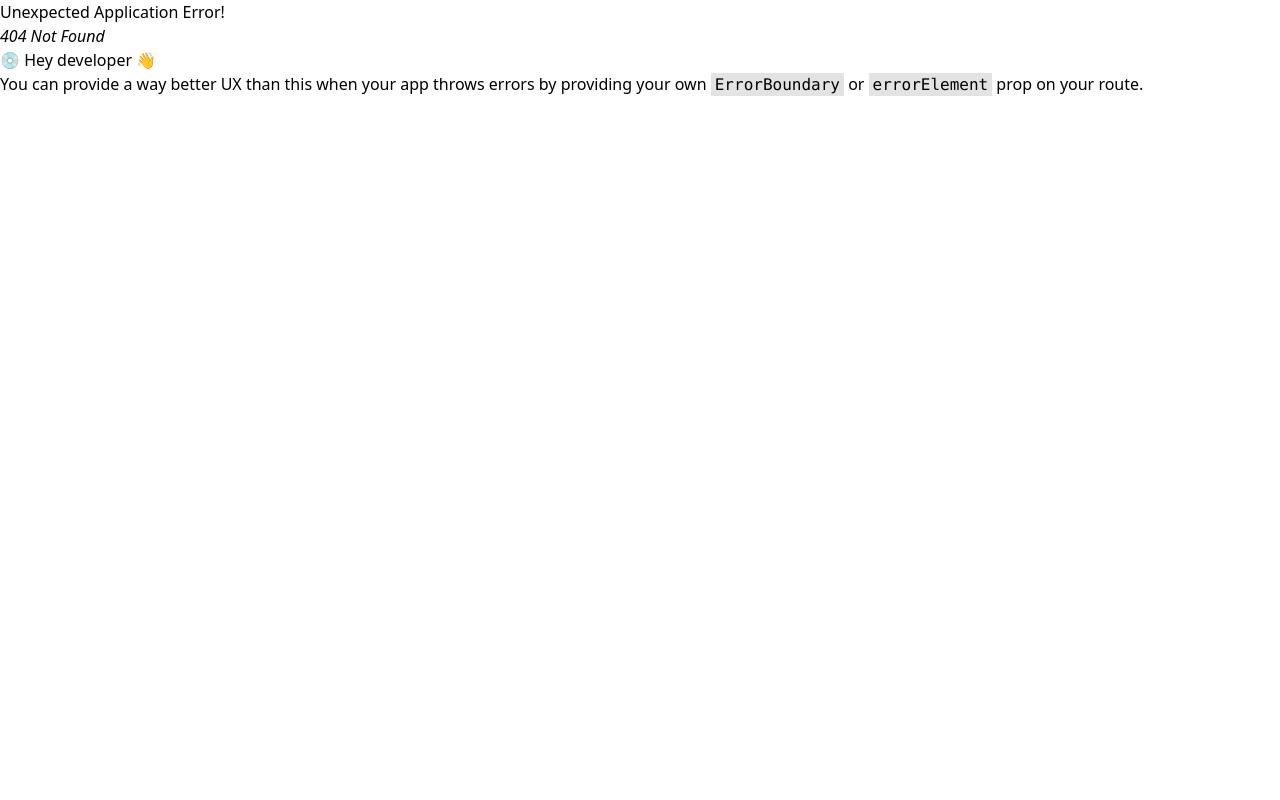
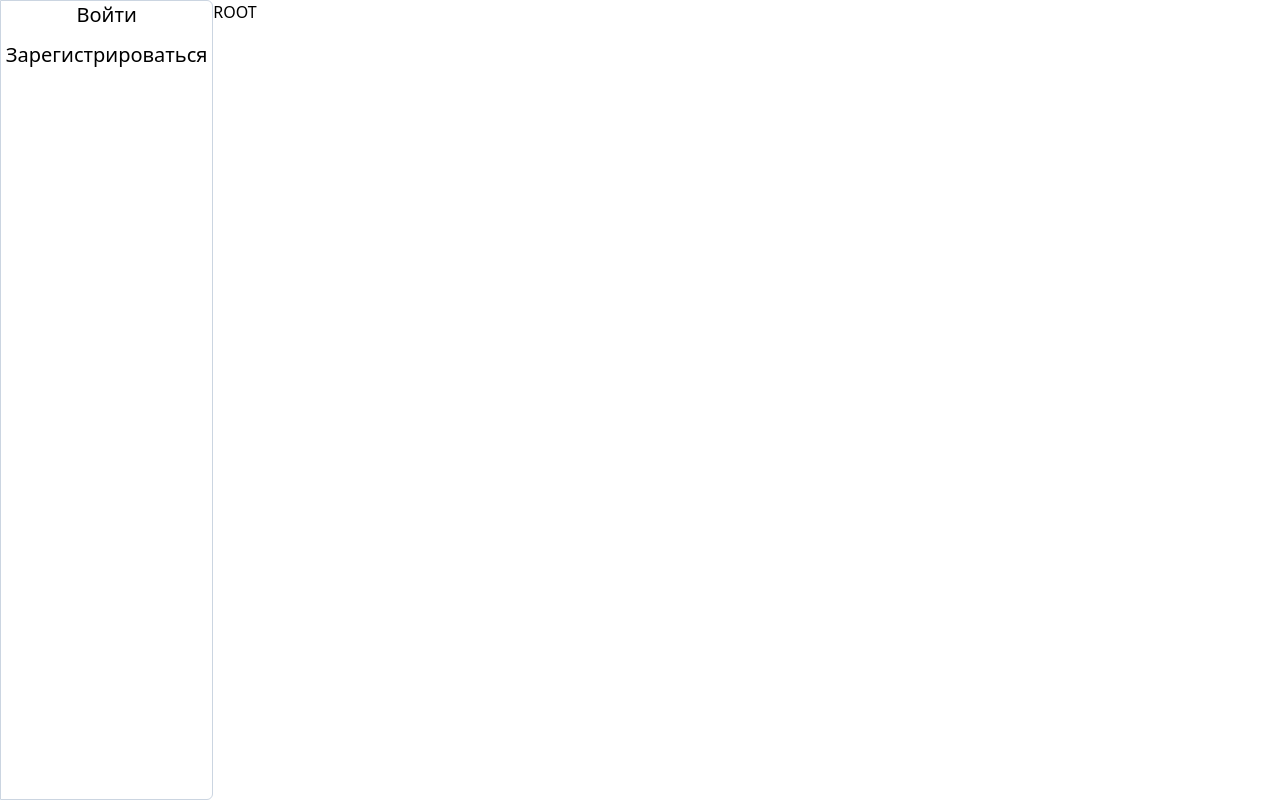
Before and after one commit to FriendTrack/FriendTrack-Web, a React (Vite) app: page / in a window 1280 px wide. Before the commit this address had no page. Built offline with nearby package versions, Linux system fonts and the light colour scheme.

Commit message:
Add:
-Layout
-Adaptive

```diff
--- a/src/components/router/Router.tsx
+++ b/src/components/router/Router.tsx
@@ -1,15 +1,28 @@
 import { ROUTES } from "@/lib/constants/router";
+import Layout from "@/pages/layout/Layout";
 import LoginPage from "@/pages/loginPage/LoginPage";
 import RegistrationPage from "@/pages/registrationPage/RegistrationPage";
 import { createBrowserRouter } from "react-router-dom";
 
 export const router = createBrowserRouter([
   {
+    path: ROUTES.ROOT,
+    element: <Layout>ROOT</Layout>,
+  },
+  {
     path: ROUTES.REGISTRATION,
-    element: <RegistrationPage />,
+    element: (
+      <Layout>
+        <RegistrationPage />
+      </Layout>
+    ),
   },
   {
     path: ROUTES.LOGIN,
-    element: <LoginPage />,
+    element: (
+      <Layout>
+        <LoginPage />
+      </Layout>
+    ),
   },
 ]);
--- a/src/components/ui/drawer.tsx
+++ b/src/components/ui/drawer.tsx
@@ -26,7 +26,7 @@ const DrawerOverlay = React.forwardRef<
 >(({ className, ...props }, ref) => (
   <DrawerPrimitive.Overlay
     ref={ref}
-    className={cn("fixed inset-0 z-50 bg-black/80", className)}
+    className={cn("fixed inset-0 z-50 bg-black/0", className)}
     {...props}
   />
 ));
--- a/src/lib/constants/router.tsx
+++ b/src/lib/constants/router.tsx
@@ -1,4 +1,5 @@
 export const ROUTES = {
+  ROOT: "/",
   REGISTRATION: "/registration",
   LOGIN: "/login",
 };
--- /dev/null
+++ b/src/pages/layout/Layout.tsx
@@ -0,0 +1,27 @@
+import { ROUTES } from "@/lib/constants/router";
+import React, { ReactNode } from "react";
+import { NavLink } from "react-router-dom";
+
+const Layout: React.FC<{ children: ReactNode }> = ({ children }) => {
+  return (
+    <main className="w-screen h-screen flex flex-col lg:flex-row">
+      <aside className="w-full mb-5 lg:mb-0  lg:w-2/12 border border-solid border-slate-300 rounded-e-md">
+        <ul className="flex gap-3 lg:flex-col items-center text-xl">
+          <li>
+            <NavLink to={ROUTES.LOGIN} className={""}>
+              Войти
+            </NavLink>
+          </li>
+          <li>
+            <NavLink to={ROUTES.REGISTRATION} className={""}>
+              Зарегистрироваться
+            </NavLink>
+          </li>
+        </ul>
+      </aside>
+      {children}
+    </main>
+  );
+};
+
+export default Layout;
--- a/src/pages/layout/SideMenu.tsx
+++ /dev/null
@@ -1,11 +0,0 @@
-const SideMenu = () => {
-  return (
-    <aside className="flex flex-col gap-3">
-      <span>Войти</span>
-      <span>Зарегистрироваться</span>
-      <div className="w-full h-[1px] bg-slate-400"></div>
-    </aside>
-  );
-};
-
-export default SideMenu;
--- a/src/pages/loginPage/LoginPage.tsx
+++ b/src/pages/loginPage/LoginPage.tsx
@@ -2,8 +2,8 @@ import LoginForm from "./LoginForm";
 
 const LoginPage = () => {
   return (
-    <main className=" h-screen w-screen grid grid-cols-1 lg:grid-cols-2 place-items-center">
-      <LoginForm className="w-10/12 md:w-8/12 lg:justify-self-center xl:justify-self-end" />
+    <main className="w-full grid grid-cols-1 lg:grid-cols-3 items-center justify-items-center">
+      <LoginForm className="w-10/12 col-span-2 md:w-8/12 2xl:w-7/12  justify-self-center" />
       <img
         src="/assets/login.png"
         alt="..."
--- a/src/pages/registrationPage/RegistrationPage.tsx
+++ b/src/pages/registrationPage/RegistrationPage.tsx
@@ -2,8 +2,8 @@ import RegistrationForm from "./RegistrationForm";
 
 const RegistrationPage = () => {
   return (
-    <main className=" h-screen w-screen grid grid-cols-1 lg:grid-cols-2 place-items-center">
-      <RegistrationForm className="w-10/12 md:w-8/12 lg:justify-self-center xl:justify-self-end" />
+    <main className="w-full grid grid-cols-1 lg:grid-cols-3 items-center justify-items-center">
+      <RegistrationForm className="w-10/12 col-span-2 md:w-8/12 2xl:w-7/12  justify-self-center" />
       <img
         src="/assets/registration.png"
         alt="..."
```
